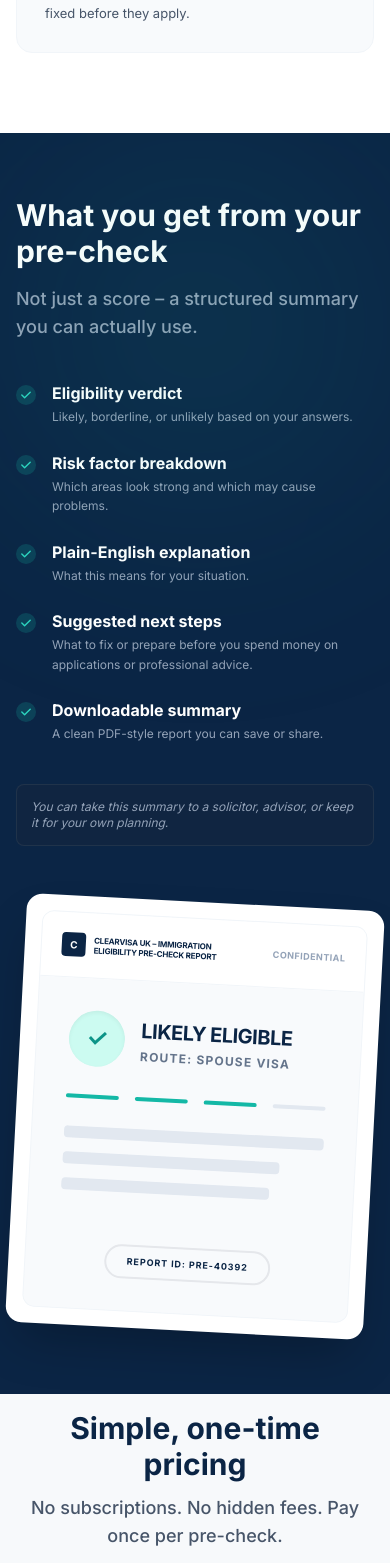
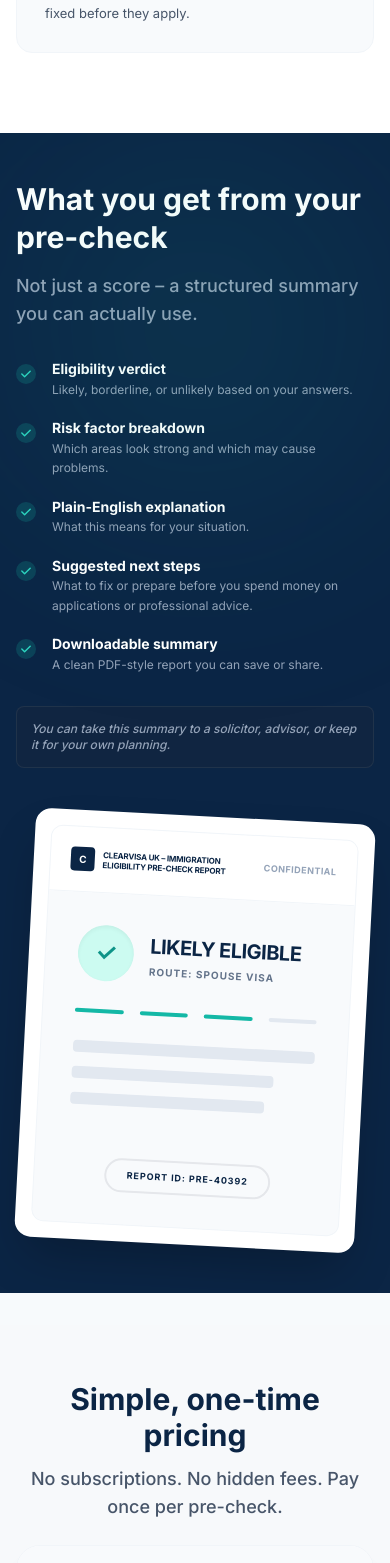
Before and after one commit to chimbz82/ClearVisa-UK, a React (Vite) app: page / in a window 390 px wide. Shown: the part 4045-5608 px from the top of the page. Built offline with nearby package versions, Linux system fonts and the light colour scheme.

Commit message:
fix: Adjust spacing and scroll margins for better UX
Refine vertical spacing in section components and update scroll-margin-top values. This change improves the visual flow and ensures sticky headers are correctly positioned on scroll.

```diff
--- a/components/Pricing.tsx
+++ b/components/Pricing.tsx
@@ -9,9 +9,9 @@ const Pricing: React.FC<PricingProps> = ({ onStartCheck }) => {
   const { t } = useLanguage();
 
   return (
-    <section id="pricing" className="pt-4 pb-20 bg-slate-50/50 scroll-mt-[140px]">
+    <section id="pricing" className="pt-14 md:pt-[72px] lg:pt-24 pb-20 bg-slate-50/50 scroll-mt-[80px]">
       <div className="max-w-7xl mx-auto px-4 sm:px-6 lg:px-8">
-        <div className="text-center max-w-3xl mx-auto mb-6 md:mb-10">
+        <div className="text-center max-w-3xl mx-auto mb-6 md:mb-8">
           <h2 className="text-3xl md:text-4xl font-bold text-navy mb-3">{t('pricing.title')}</h2>
           <p className="text-lg text-slate-600 font-medium">{t('pricing.subtitle')}</p>
         </div>
--- a/components/WhatYouGet.tsx
+++ b/components/WhatYouGet.tsx
@@ -10,39 +10,39 @@ const WhatYouGet: React.FC = () => {
   ];
 
   return (
-    <section className="py-16 md:py-20 bg-navy text-white overflow-hidden relative">
+    <section className="pt-12 pb-12 md:pt-16 md:pb-14 lg:pt-20 lg:pb-[72px] mb-8 md:mb-12 bg-navy text-white overflow-hidden relative">
       {/* Decorative Blur */}
       <div className="absolute top-0 right-0 w-96 h-96 bg-teal-500/10 blur-[120px] rounded-full"></div>
 
       <div className="max-w-7xl mx-auto px-4 sm:px-6 lg:px-8">
-        <div className="lg:grid lg:grid-cols-2 lg:gap-20 items-center">
-          <div>
-            <h2 className="text-3xl md:text-4xl font-bold mb-4 lg:mb-5">What you get from your pre-check</h2>
-            <p className="text-lg text-slate-400 mb-10 lg:mb-12 font-medium">Not just a score – a structured summary you can actually use.</p>
+        <div className="lg:grid lg:grid-cols-2 lg:gap-16 items-center">
+          <div className="mb-12 lg:mb-0">
+            <h2 className="text-3xl md:text-4xl font-bold mb-4 lg:mb-5 leading-tight">What you get from your pre-check</h2>
+            <p className="text-lg text-slate-400 mb-8 lg:mb-10 font-medium">Not just a score – a structured summary you can actually use.</p>
 
-            <ul className="space-y-6 lg:space-y-7">
+            <ul className="space-y-5 lg:space-y-6">
               {deliverables.map((item, idx) => (
                 <li key={idx} className="flex items-start gap-4">
                   <div className="w-5 h-5 lg:w-6 lg:h-6 rounded-full bg-teal-500/20 flex items-center justify-center flex-shrink-0 mt-1">
                     <svg className="w-3.5 h-3.5 lg:w-4 lg:h-4 text-teal-400" fill="currentColor" viewBox="0 0 20 20"><path fillRule="evenodd" d="M16.707 5.293a1 1 0 010 1.414l-8 8a1 1 0 01-1.414 0l-4-4a1 1 0 011.414-1.414L8 12.586l7.293-7.293a1 1 0 011.414 0z" clipRule="evenodd" /></svg>
                   </div>
                   <div>
-                    <h4 className="font-bold text-white mb-0.5 lg:mb-1">{item.title}</h4>
+                    <h4 className="font-bold text-white mb-0.5 lg:mb-1 leading-tight text-sm lg:text-base">{item.title}</h4>
                     <p className="text-slate-400 text-xs lg:text-sm leading-relaxed">{item.desc}</p>
                   </div>
                 </li>
               ))}
             </ul>
 
-            <div className="mt-10 lg:mt-12 p-3.5 border border-slate-700/50 rounded-lg bg-slate-800/30 inline-block">
-              <p className="text-xs text-slate-400 italic">
+            <div className="mt-8 lg:mt-10 p-3.5 border border-slate-700/50 rounded-lg bg-slate-800/30 inline-block">
+              <p className="text-xs text-slate-400 italic font-medium">
                 You can take this summary to a solicitor, advisor, or keep it for your own planning.
               </p>
             </div>
           </div>
 
-          <div className="mt-14 lg:mt-0 relative">
-            <div className="bg-white rounded-2xl p-4 shadow-2xl rotate-3 transform">
+          <div className="relative flex justify-center lg:justify-end">
+            <div className="max-w-[340px] md:max-w-[360px] lg:max-w-[380px] w-full bg-white rounded-2xl p-4 shadow-2xl rotate-3 transform transition-transform hover:rotate-0 duration-500">
               {/* PDF Mock Visual */}
               <div className="border border-slate-100 rounded-xl overflow-hidden bg-slate-50">
                 <div className="p-5 lg:p-6 bg-white border-b border-slate-100 flex items-center justify-between">
@@ -57,7 +57,7 @@ const WhatYouGet: React.FC = () => {
                     <div className="w-14 h-14 lg:w-16 lg:h-16 bg-teal-100 rounded-full flex items-center justify-center text-teal-600 text-2xl shadow-inner font-bold">✓</div>
                     <div>
                       <h3 className="text-xl font-bold text-navy uppercase tracking-tight">Likely Eligible</h3>
-                      <p className="text-xs text-slate-500 font-bold uppercase tracking-widest mt-1">Route: Spouse Visa</p>
+                      <p className="text-[10px] text-slate-500 font-bold uppercase tracking-widest mt-1">Route: Spouse Visa</p>
                     </div>
                   </div>
                   <div className="grid grid-cols-4 gap-4">
--- a/index.html
+++ b/index.html
@@ -17,7 +17,7 @@
         background-color: #F7FAFC;
       }
       [id] {
-        scroll-margin-top: 140px;
+        scroll-margin-top: 80px;
       }
       /* Strict Branding Palette */
       .bg-navy { background-color: #0B2545; }
```
